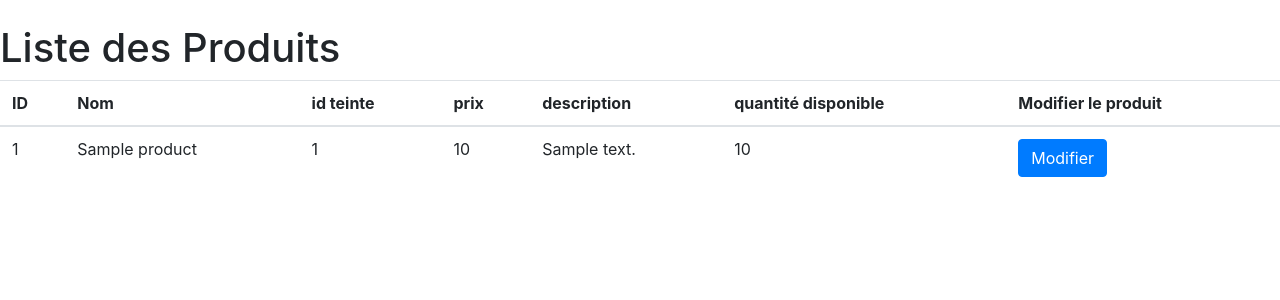
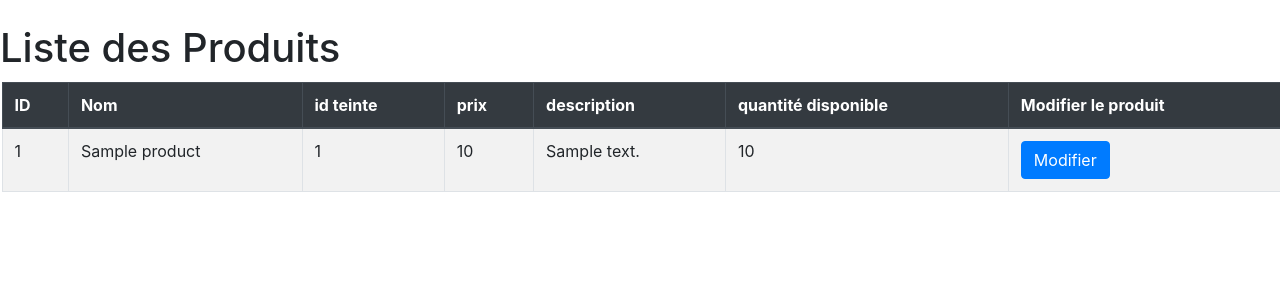
Before and after one commit to Anh-Kagi/Peinture2000, a PHP site: page /ProduitListing.php in a window 1280 px wide. Shown: the part 56-356 px from the top of the page. Run offline with PHP 8.4, Linux system fonts and the light colour scheme; tables that the repository leaves empty hold one stand-in row (values such as "Sample post").

Commit message:
ajout de style du listing Produit

```diff
--- a/ProduitListing.php
+++ b/ProduitListing.php
@@ -5,8 +5,14 @@ $products = ProductService::getAllProducts();
 ?>
 
 <h1 class="mt-4"> Liste des Produits </h1>
-<table class="table">
-	<thead>
+<div class="table-responsive">
+<style>
+table{
+	margin: 0.1em;
+}
+</style>
+<table class="table table-striped table-bordered">
+	<thead class="thead-dark">
 		<tr>
 			<th>ID</th>
 			<th>Nom</th>
@@ -37,6 +43,7 @@ $products = ProductService::getAllProducts();
 	</tbody>
 
 </table>
+</div>
 
 
 
```
